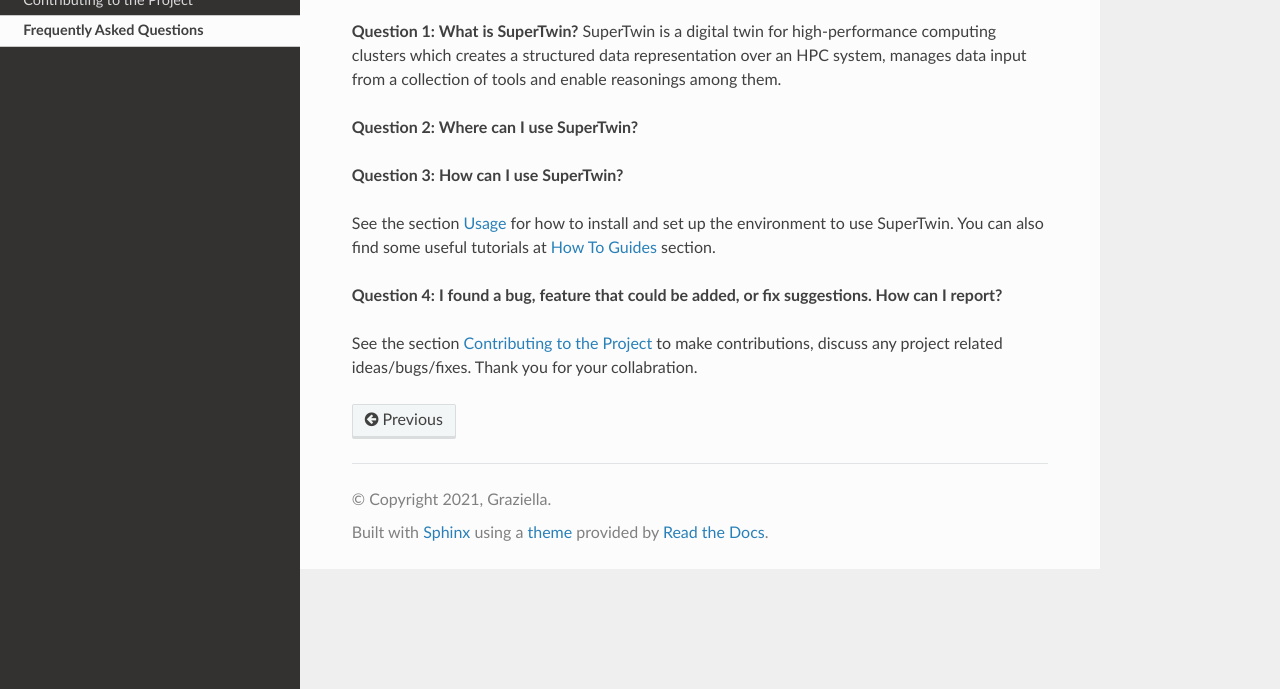
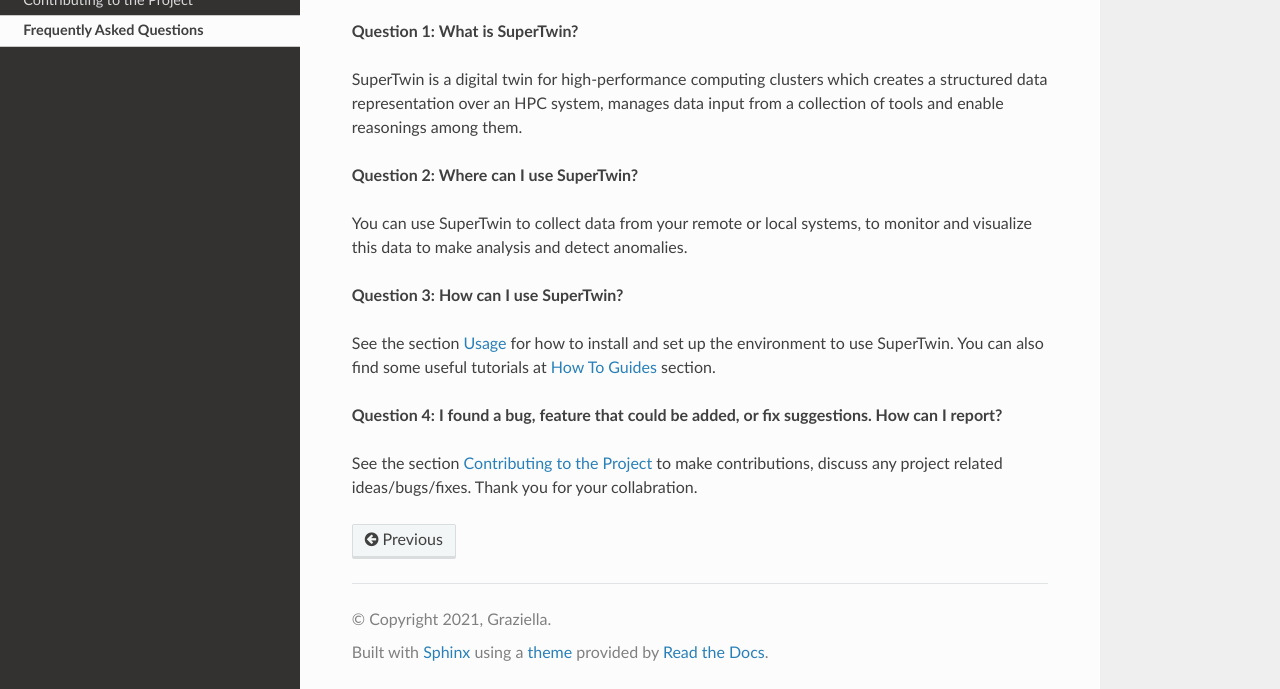
Before and after one commit to AliFehmi/supertwin-1, a Sphinx documentation site: the page built from docs/source/q_and_a.rst, in a window 1280 px wide and 953 px high, cut to the strip 264-953 px from the top of the window. Built offline with Sphinx 7.4.7 and the Read the Docs theme 2.0.0, drawn with Linux system fonts in a browser that asks for light colours.

Commit message:
q and a update

```diff
--- a/docs/source/q_and_a.rst
+++ b/docs/source/q_and_a.rst
@@ -9,10 +9,12 @@
    lumache
 
 **Question 1: What is SuperTwin?**
+
 SuperTwin is a digital twin for high-performance computing clusters which creates a structured data representation over an HPC system, manages data input from a collection of tools and enable reasonings among them.
 
 **Question 2: Where can I use SuperTwin?**
 
+You can use SuperTwin to collect data from your remote or local systems, to monitor and visualize this data to make analysis and detect anomalies.
 
 **Question 3: How can I use SuperTwin?**
 
```
